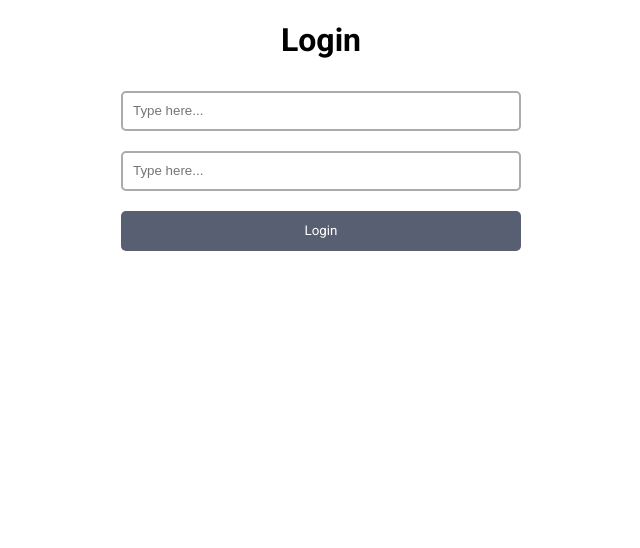
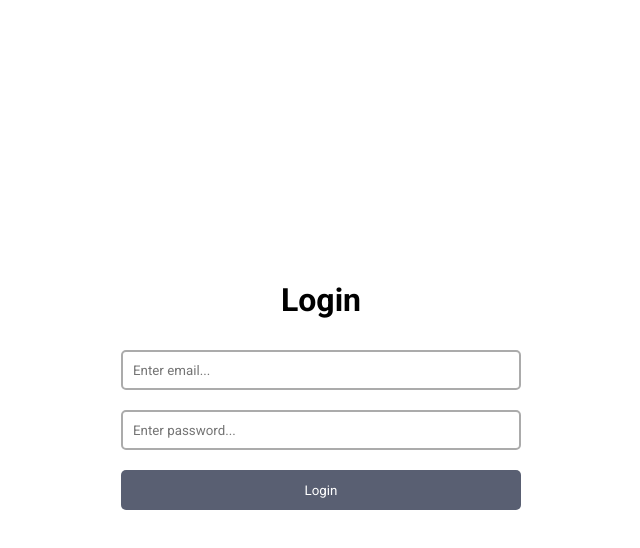
Before and after one commit to hwalk1/Chat-App, a React (Create React App) app: page /login in a window 1280 px wide. Shown: the top 548 px of the page, without its empty margins (319-959 px from the left). Built offline with nearby package versions, Linux system fonts and the light colour scheme; no server answers.

Commit message:
style: centered login form

```diff
--- a/src/components/Button.tsx
+++ b/src/components/Button.tsx
@@ -12,13 +12,6 @@
 }
 
 const Button = ({ title, buttonType, customClass, to, onClick }: IButton) => {
-  if (to) {
-    return (
-      <Link to={to}>
-        <button type="submit">{title}</button>
-      </Link>
-    );
-  }
   const classNames = (type: string) => {
     return clsx('buttonDefault', customClass, {
       buttonPrimary: type === 'primary',
@@ -43,6 +36,15 @@
   // check click styling/highlight
   // text style
   // box shadow
+  if (to) {
+    return (
+      <Link to={to}>
+        <button type="submit" className={classNames(buttonType)}>
+          {title}
+        </button>
+      </Link>
+    );
+  }
   return (
     <button type="submit" onClick={onClick} className={classNames(buttonType)}>
       {title}
--- a/src/components/textInput.scss
+++ b/src/components/textInput.scss
@@ -10,4 +10,5 @@
   &:focus {
     border: 2px solid $secondary-color;
   }
+  font-family: inherit;
 }
--- a/src/index.scss
+++ b/src/index.scss
@@ -6,6 +6,7 @@
   font-family: 'Roboto', sans-serif;
   -webkit-font-smoothing: antialiased;
   -moz-osx-font-smoothing: grayscale;
+  height: 100vh;
 }
 
 button {
@@ -20,3 +21,7 @@
 * {
   box-sizing: border-box;
 }
+
+#root {
+  height: 100%;
+}
--- a/src/pages/Login.tsx
+++ b/src/pages/Login.tsx
@@ -14,7 +14,7 @@
   };
 
   return (
-    <div className="screenWrap">
+    <div className="centeredScreenWrapper">
       <div className="contentWrapper">
         <div>
           <h1>Login</h1>
@@ -28,12 +28,14 @@
                 type="email"
                 value={email}
                 customClass="mb2"
+                placeHolder="Enter email..."
               />
               <TextInput
                 onChange={setPassword}
                 type="password"
                 value={password}
                 customClass="mb2"
+                placeHolder="Enter password..."
               />
               <Button title="Login" buttonType="primary" customClass="mb2" />
             </div>
--- a/src/styles/layout.scss
+++ b/src/styles/layout.scss
@@ -1,6 +1,12 @@
-.screenWrap {
+.screenWrapper {
   margin: auto;
   width: 50%;
+}
+.centeredScreenWrapper {
+  height: 100%;
+  display: flex;
+  align-items: center;
+  justify-content: center;
 }
 .contentWrapper {
   display: flex;
```
